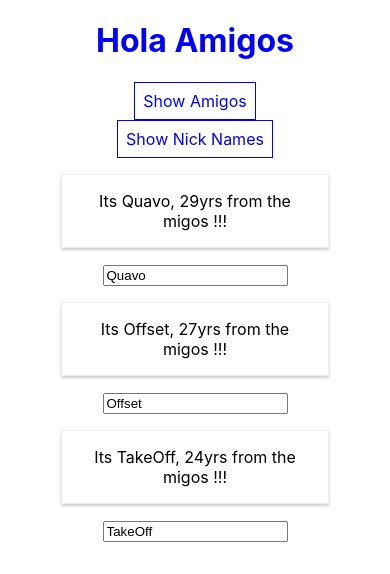
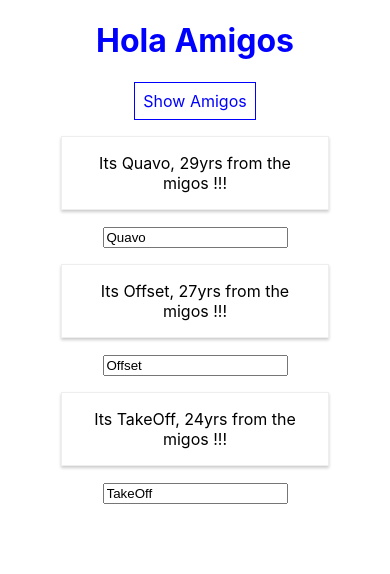
Before and after one commit to itzGiwa/FirstReaction, a React (Create React App) app: page / in a window 390 px wide. Both pictures are taken after a click on the button "Show Amigos". Shown: the top 574 px of the page. Built offline with nearby package versions, Linux system fonts and the light colour scheme.

Commit message:
Enable use of media queries

```diff
--- a/src/App.js
+++ b/src/App.js
@@ -1,6 +1,6 @@
 import React, {Component} from 'react';
 import './App.css';
-import Radium from 'radium';
+import Radium, {StyleRoot} from 'radium';
 import Person from './Person/Person';
 
 class App extends Component{
@@ -71,7 +71,11 @@
       font: 'inherit',
       border: '1px solid blue',
       padding: '8px',
-      cursor: 'pointer'
+      cursor: 'pointer',
+      ':hover': {
+        backgroundColor: 'grey',
+        color: 'black'
+      }
     }
 
     //when a component is re-rendered this method is called again
@@ -79,7 +83,6 @@
     if(this.state.showAmigos){
       person = (
       <div>
-      <button style={style} onClick={() => this.showMigosNickNameHandler('Quavo')}>Show Nick Names</button>
 
       {/* uses vanillaJs map function */}
       {this.state.persons.map((migo, index) => {
@@ -91,6 +94,10 @@
 
       style.backgroundColor = 'white';
       style.color = 'blue';
+      style[':hover'] = {
+        backgroundColor: 'salmon',
+        color: 'black'
+      }
 
     }else{
       person = null
@@ -108,7 +115,9 @@
 
   return (
 
-        //Always have a parent div wrapper
+    //wrap around root app to use media queries
+    <StyleRoot>
+        {/* //Always have a parent div wrapper */}
         <div className="App">
 
         <h1 className={classes.join(' ')}>Hola Amigos</h1>
@@ -121,6 +130,8 @@
 
         </div>
 
+    </StyleRoot>
+
         )
   }
 }
--- a/src/Person/Person.js
+++ b/src/Person/Person.js
@@ -1,13 +1,21 @@
 import React from 'react';
 import './Person.css';
+import Radium from 'radium'
 
 const person = (props) => {
+
+    const style = {
+        '@media (min-width: 500px)' : {
+            width: '450px'
+        }
+    }
+
     return <div>
-    <p className="Person" onClick={props.click}>
+    <p className="Person" style={style} onClick={props.click}>
        Its {props.name}, {props.age}yrs from the migos !!!
     </p>
     <input type="text" onChange={props.change} value={props.name}/>
     </div>
 }
 
-export default person;
+export default Radium(person);
```
